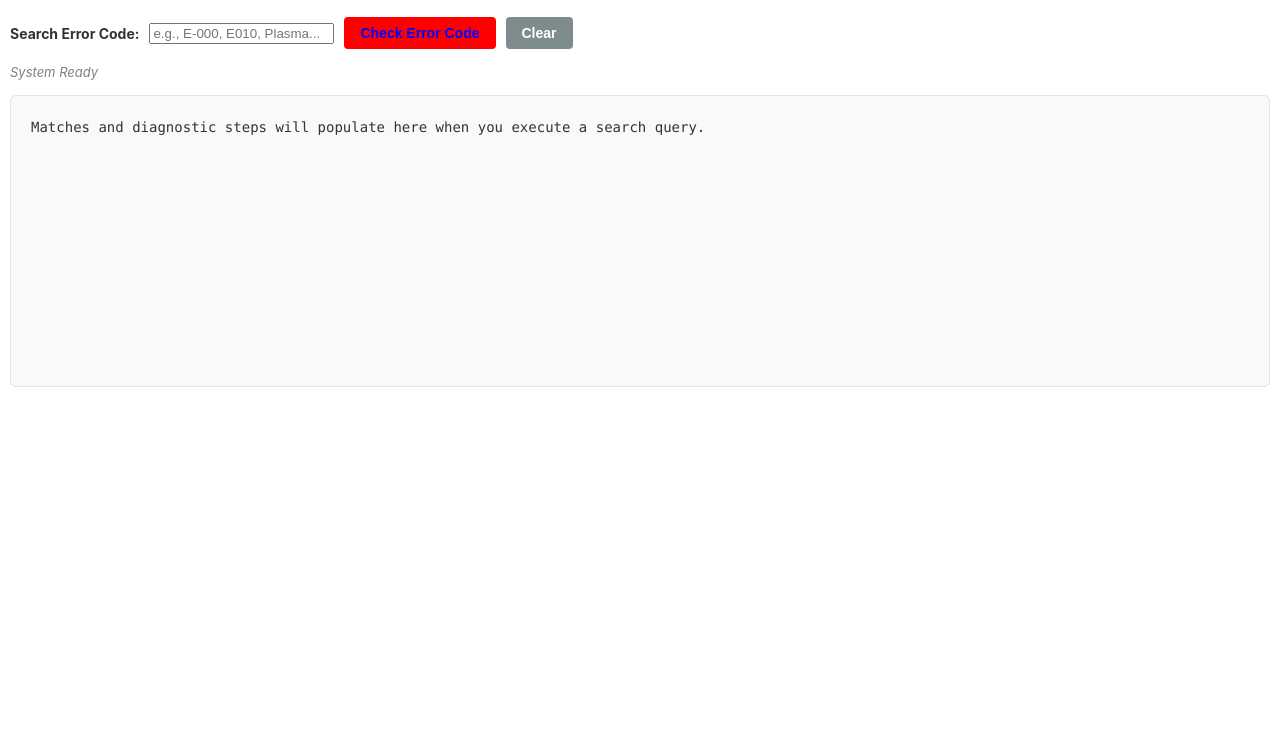
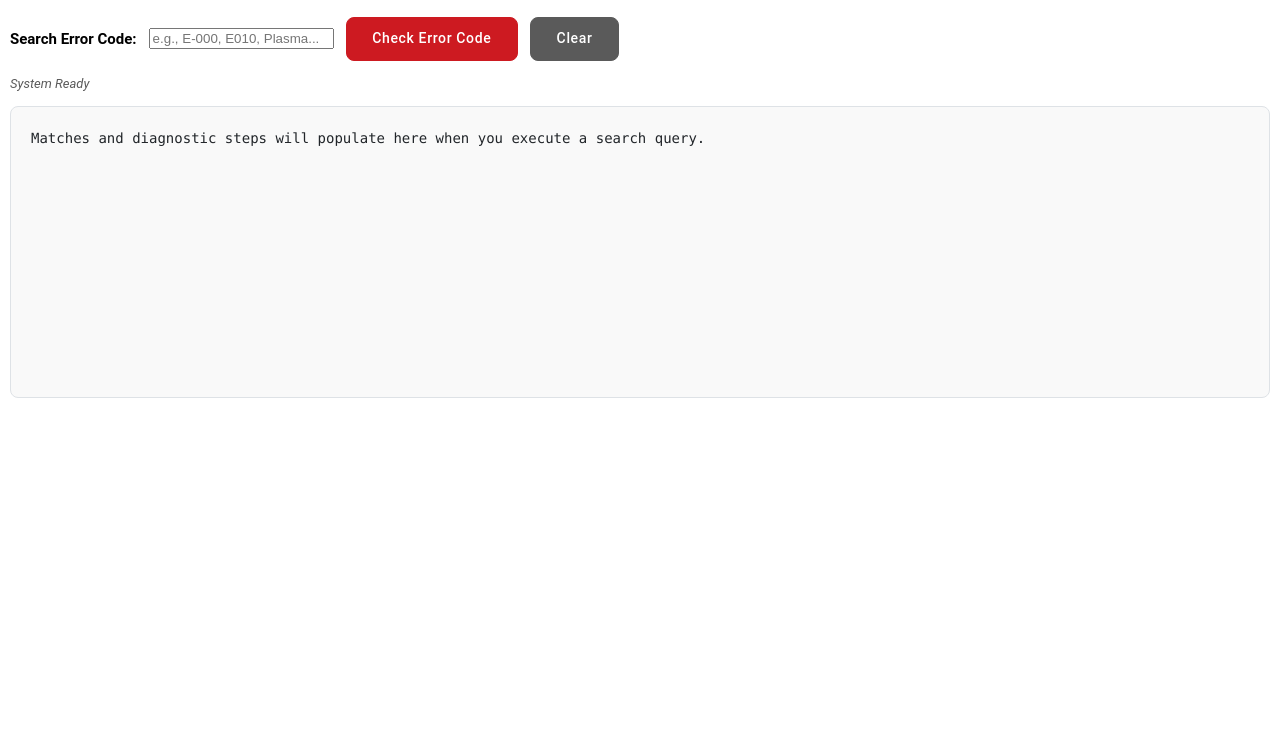
Before and after one commit to johngramlich-air/Wbapp, a plain HTML site: page index.html in a window 1280 px wide. Shown: the part 64-800 px from the top of the page. Drawn offline with Linux system fonts and the light colour scheme.

Commit message:
Update index.html

```diff
--- a/index.html
+++ b/index.html
@@ -6,85 +6,125 @@
     <title>BotX Diagnostic Tool</title>
     <style>
         body {
-            font-family: -apple-system, BlinkMacSystemFont, 'Segoe UI', Roboto, Helvetica, Arial, sans-serif;
+            font-family: Roboto, Arial, system-ui, -apple-system, sans-serif;
             margin: 0;
             padding: 10px;
             background-color: #ffffff;
-            color: #333333;
+            color: #5A5A5A;
         }
         .header-title {
-            font-size: 24px;
+            font-family: Oswald, Roboto, Arial, Helvetica, sans-serif;
+            font-size: 26px;
             font-weight: 700;
             margin: 0 0 5px 0;
-            color: #333333;
+            color: #01133c; /* Brand Dark Blue */
         }
         .header-caption {
             font-size: 14px;
             font-style: italic;
-            color: #666666;
+            color: #5a5a5a;
             margin: 0 0 20px 0;
         }
         .search-container {
             display: flex;
-            gap: 10px;
+            gap: 12px;
             align-items: center;
             margin-bottom: 15px;
             flex-wrap: wrap;
         }
         .search-label {
-            font-weight: bold;
-            font-size: 14px;
+            font-family: Oswald, Roboto, Arial, sans-serif;
+            font-weight: 700;
+            font-size: 15px;
+            color: #000000;
         }
         .search-input {
-            padding: 8px 12px;
+            padding: 10px 12px;
             font-size: 14px;
-            border: 1px solid #cccccc;
-            border-radius: 4px;
+            border: 1px solid #d1d1d1;
+            border-radius: 8px;
             width: 280px;
             background-color: #ffffff;
-            color: #333333;
+            color: #000000;
+            font-family: Roboto, Arial, sans-serif;
         }
+        .search-input:focus {
+            outline: none;
+            border-color: #01133c;
+        }
+
+        /* Brand-Matched Primary Action Button */
         .btn-search {
-            background-color: red;  /* Changed from green to red */
-            color: blue;             /* Changed from white to blue */
-            padding: 8px 16px;
+            display: inline-block;
+            text-align: center;
+            user-select: none;
+            vertical-align: middle;
+            cursor: pointer;
+            background: #cd1a21;
+            color: #FFFFFF !important;
+            border: 1px solid #cd1a21;
+            padding: 0.7rem 1.6rem;
             font-size: 14px;
-            font-weight: bold;
-            border: none;
-            border-radius: 4px;
+            font-weight: 500;
+            line-height: 1.2rem;
+            letter-spacing: .64px;
+            border-radius: 8px;
+            font-family: Oswald, Roboto, Arial, Helvetica, sans-serif;
+            text-decoration: none !important;
+            transition: color .15s ease-in-out, background-color .15s ease-in-out, border-color .15s ease-in-out;
+        }
+        .btn-search:hover {
+            background-color: #a81e29;
+            border-color: #a81e29;
+        }
+
+        /* Brand-Matched Secondary Action Button */
+        .btn-clear {
+            display: inline-block;
+            text-align: center;
+            user-select: none;
+            vertical-align: middle;
             cursor: pointer;
+            background: #5a5a5a;
+            color: #FFFFFF !important;
+            border: 1px solid #5a5a5a;
+            padding: 0.7rem 1.6rem;
+            font-size: 14px;
+            font-weight: 500;
+            line-height: 1.2rem;
+            letter-spacing: .64px;
+            border-radius: 8px;
+            font-family: Oswald, Roboto, Arial, Helvetica, sans-serif;
+            text-decoration: none !important;
+            transition: color .15s ease-in-out, background-color .15s ease-in-out, border-color .15s ease-in-out;
         }
-        .btn-clear {
-            background-color: #7F8C8D;
-            color: white;
-            padding: 8px 16px;
-            font-size: 14px;
-            font-weight: bold;
-            border: none;
-            border-radius: 4px;
-            cursor: pointer;
+        .btn-clear:hover {
+            background-color: #343a40;
+            border-color: #343a40;
         }
+
         .status-bar {
             font-size: 13px;
-            color: gray;
+            color: #5a5a5a;
             font-style: italic;
             margin-bottom: 15px;
         }
         .results-area {
-            font-family: 'Consolas', 'Courier New', monospace;
+            font-family: SFMono-Regular, Menlo, Monaco, Consolas, "Liberation Mono", "Courier New", monospace;
             font-size: 14px;
             background-color: #F9F9F9;
-            border: 1px solid #e1e4e8;
-            border-radius: 6px;
+            border: 1px solid #dee2e6;
+            border-radius: 8px;
             padding: 20px;
             min-height: 250px;
             white-space: pre-wrap;
             word-wrap: break-word;
             line-height: 1.6;
+            color: #212529;
         }
-        .sheet-tag { font-family: sans-serif; font-weight: bold; color: #E67E22; }
-        .match-header { font-family: sans-serif; font-weight: bold; font-size: 15px; color: #0056B3; }
-        .label-tag { font-family: sans-serif; font-weight: bold; color: #333333; }
+        .sheet-tag { font-family: Oswald, Roboto, sans-serif; font-weight: bold; color: #fd7e14; }
+        .match-header { font-family: Oswald, Roboto, sans-serif; font-weight: bold; font-size: 16px; color: #0d6efd; }
+        .label-tag { font-family: Roboto, Arial, sans-serif; font-weight: bold; color: #212529; }
     </style>
 </head>
 <body>
@@ -104,7 +144,6 @@
 
     <script src="https://cdnjs.cloudflare.com/ajax/libs/xlsx/0.18.5/xlsx.full.min.js"></script>
     <script>
-        // Reads workbook relatively from your same repo directory instantly
         const EXCEL_URL = "workbook.xlsx";
 
         const PROFESSIONAL_LABELS = {
@@ -141,7 +180,7 @@
             if (!query) return alert("Please enter an error code or keyword.");
 
             statusEl.innerText = "Querying live systems registry...";
-            statusEl.style.color = "orange";
+            statusEl.style.color = "#fd7e14";
 
             try {
                 const response = await fetch(EXCEL_URL);
@@ -184,7 +223,7 @@
                 renderResults(matchedRecords);
             } catch (error) {
                 statusEl.innerText = "Database load failed.";
-                statusEl.style.color = "red";
+                statusEl.style.color = "#dc3545";
                 resultsEl.innerText = `Error: ${error.message}`;
             }
         }
@@ -194,7 +233,7 @@
             if (results.length === 0) {
                 resultsEl.innerText = "No matching records located in the diagnostic registries.";
                 statusEl.innerText = "Scan completed. 0 records found.";
-                statusEl.style.color = "red";
+                statusEl.style.color = "#dc3545";
                 return;
             }
 
@@ -234,7 +273,7 @@
             });
 
             statusEl.innerText = `Scan complete. Found ${results.length} matching entry(ies).`;
-            statusEl.style.color = "green";
+            statusEl.style.color = "#198754";
         }
 
         function clearAll() {
```
